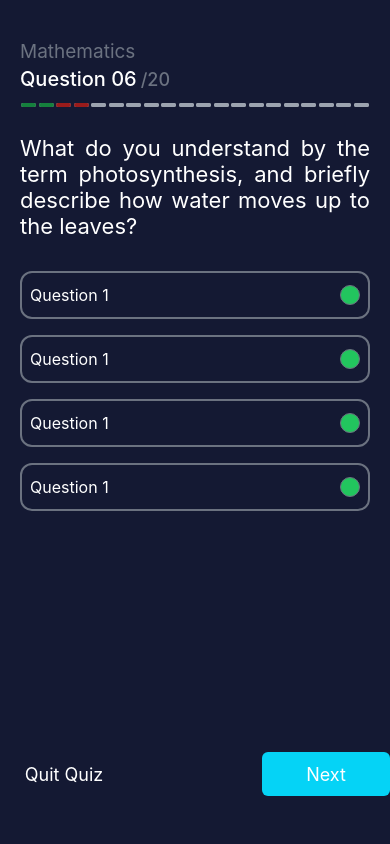
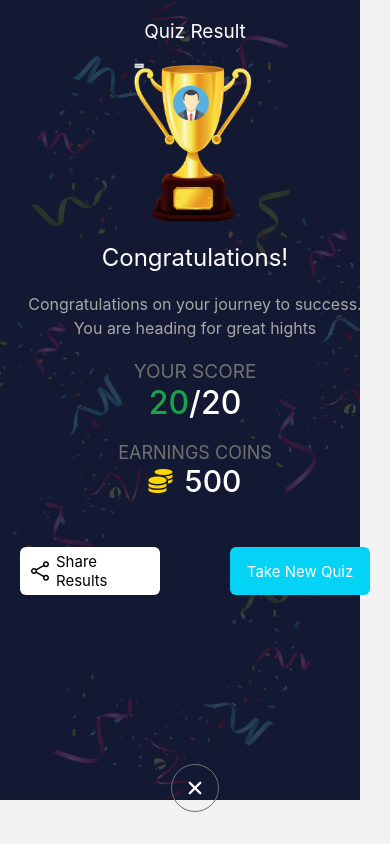
Before and after one commit to SIMZTECH/brainTeaser_Quiz_App, a React Native app in the folder App/: screen /HomeMenuTab in a window 390 px wide. Built offline with nearby package versions, Linux system fonts and the light colour scheme.

Commit message:
completed the results page

```diff
--- a/App/src/assets/images/index.tsx
+++ b/App/src/assets/images/index.tsx
@@ -6,3 +6,5 @@ export {default as language} from './language.png';
 export {default as knowledge} from './knowlegde.png';
 export {default as drama} from './drama.png';
 export {default as user} from './user.png';
+export {default as results_bgCover} from './resultsBg_brainTeaser.png';
+export {default as trophy} from './trophy_image.png';
--- a/App/src/navigations/MainRoute.tsx
+++ b/App/src/navigations/MainRoute.tsx
@@ -17,7 +17,7 @@ const MainRoute = () => {
     }}
 
     >
-      <Stack.Screen name="HomeMenuTab" component={LeadersBoardScreen}/>
+      <Stack.Screen name="HomeMenuTab" component={ResultsScreen}/>
       <Stack.Screen name="Questions" component={QuestionsScreen}/>
       <Stack.Screen name="Results" component={ResultsScreen}/>
     </Stack.Navigator>
--- /dev/null
+++ b/App/src/screens/leaders/ButtonComponent.tsx
@@ -0,0 +1,30 @@
+/* eslint-disable space-infix-ops */
+/* eslint-disable @typescript-eslint/no-unused-vars */
+/* eslint-disable prettier/prettier */
+import { StyleSheet, Text,TouchableOpacity} from 'react-native';
+import React from 'react';
+import FontAwesome5 from 'react-native-vector-icons/FontAwesome5';
+type propsType={
+    iconName:string,
+    text:String,
+    operation:(args:String)=>void,
+    bg_Color:String,
+    iconColor:string,
+    iconSize:number,
+};
+
+const ButtonComponent = ({iconName,text,operation,bg_Color,iconColor,iconSize}:propsType) => {
+    console.log(bg_Color);
+  return (
+      <TouchableOpacity
+      onPress={()=>operation(text)}
+      className={`w-32 h-12 flex-row space-x-1 items-center justify-center rounded-md ${(bg_Color)?'bg-[#05d3f6]':''}`}>
+          {(iconName!=='') && <FontAwesome5 name={iconName} size={iconSize} color={iconColor}/>}
+          <Text className='b text-[16px] text-white'>{text}</Text>
+      </TouchableOpacity>
+  );
+}
+
+export default ButtonComponent;
+
+const styles = StyleSheet.create({});
--- a/App/src/screens/leaders/LeadersBoardScreen.tsx
+++ b/App/src/screens/leaders/LeadersBoardScreen.tsx
@@ -1,3 +1,4 @@
+/* eslint-disable jsx-quotes */
 /* eslint-disable @typescript-eslint/no-unused-vars */
 /* eslint-disable prettier/prettier */
 import { StyleSheet, Text, View } from 'react-native';
@@ -5,8 +6,10 @@ import React, { useEffect } from 'react';
 import DimenstionsCustom from '../../assets/constants/dimensions/DimenstionsCustom';
 import QuestionMarker from './QuestionMarker';
 import QuestionBox from './QuestionBox';
+import ButtonComponent from './ButtonComponent';
 
 const {height,width,DimensionReducer}=DimenstionsCustom;
+
 
 const LeadersBoardScreen = () => {
   console.log(DimensionReducer(width));
@@ -14,11 +17,30 @@ const LeadersBoardScreen = () => {
 
   const [data,setData]=React.useState([true,true,false,false]);
   const track=[true,true,true,true,true,true,true,true,true,true,true,true,true,true,true,true,true,true,true,true];
-  const questionsAnswers=[true,true,true,true];
-
-  // const QuestionSelector=((args:Boolean)=>{
-  //   console.log(args);
-  // });
+  const questionsAnswers=[
+    {
+    'id':'01',
+    'correct':'true',
+    'Answer':'Sir. james Banda'
+   },
+   {
+    'id':'02',
+    'correct':'false',
+    'Answer':'Dr. Emmanuel '
+   },
+   {
+    'id':'03',
+    'correct':'false',
+    'Answer':'Prof. john Banda'
+   },
+   {
+    'id':'04',
+    'correct':'false',
+    'Answer':'Dr. kelvin Lungu'
+   },
+];
+const [correctAnswer,setCorrectAnswer]=React.useState<Boolean>(false);
+const [disableBtn,setDisableBtn]=React.useState<Boolean>(false);
 
   useEffect(()=>{
 
@@ -51,25 +73,35 @@ const LeadersBoardScreen = () => {
             {
               questionsAnswers.map((value,_index)=>
                 <QuestionBox
-                  answer={'Question 1'}
-                  operation={((args:Boolean)=>{
-                    console.log(args);
-              })}
-              answerStatus={value} key={_index}
-              />)
+                  answer={value}
+                  key={value.id}
+                  disableBtn={disableBtn}
+                  setDisableBtn={setDisableBtn}
+                />)
             }
-
           </View>
       </View>
 
-      <View className={`b flex-row justify-between absolute bottom-12 w-full self-center`}>
-      <View className='b w-32 h-11  items-center justify-center rounded-md'>
-          <Text className='b text-[18px] text-white'>Quit Quiz</Text>
-        </View>
-        <View className='b w-32 h-11 bg-[#05d3f6] items-center justify-center rounded-md'>
-          <Text className='b text-[18px] text-white'>Next</Text>
-        </View>
+      <View className={'b flex-row justify-between absolute bottom-10 w-full self-center'}>
+        <ButtonComponent
+          iconName={'power-off'}
+          text={'Quit Quiz'}
+          operation={((args: String) => { console.log(args); })}
+          bg_Color={''}
+          iconColor={'#8c8c8c'}
+          iconSize={16}
+        />
 
+        <ButtonComponent
+          iconName={''}
+          text={'Next'}
+          operation={((args: String) => {
+            setDisableBtn(false);
+            console.log(args);
+          })}
+          bg_Color={`#05d3f6`}
+          iconColor={''}
+          iconSize={0}/>
       </View>
 
     </View>
--- a/App/src/screens/leaders/QuestionBox.tsx
+++ b/App/src/screens/leaders/QuestionBox.tsx
@@ -1,29 +1,54 @@
 /* eslint-disable prettier/prettier */
 import { StyleSheet, Text, TouchableOpacity, View} from 'react-native';
-import React from 'react';
-import Ionicons from 'react-native-vector-icons/Ionicons'
+import React, { useEffect, useState } from 'react';
+import Ionicons from 'react-native-vector-icons/Ionicons';
 import DimenstionsCustom from '../../assets/constants/dimensions/DimenstionsCustom';
 const {height,width,DimensionReducer}=DimenstionsCustom;
 
 type propsType={
-    answer:string,
-    operation:(args:Boolean)=>any,
-    answerStatus:Boolean,
+    answer:any,
+    disableBtn:any,
+    setDisableBtn:any,
 };
 
-const QuestionBox = ({answer,operation,answerStatus}:propsType) => {
+const QuestionBox = ({answer,setDisableBtn,disableBtn}:propsType) => {
     const WIDTH=DimensionReducer(width);
+    const [mark,setMark]=useState<String>('');
+    const [remover,setRemover]=useState<Boolean>(false);
+
+
+    useEffect(()=>{
+
+
+
+        setTimeout(() => {
+            setRemover(false);
+        },2000);
+    });
+
 
   return (
       <TouchableOpacity
-          onPress={(()=>console.log(answerStatus))}
-          className={`w-[${WIDTH}px]  mb-2 mt-2 pb-3 pt-3 items-center flex-row px-2 rounded-xl space-x-2 border-[2px] border-gray-500 `}>
-          <Text className='b text-[16px] flex-1 text-white'>{answer}</Text>
-          <View
-            className={`b h-5 w-5 rounded-full border-[1px] border-gray-500 items-center justify-center ${answerStatus?'bg-green-500':'bg-red-500'}`}
-            >
-                {/* {answerStatus && <Ionicons name='md-checkmark-circle-sharp' color={'green'} size={20}/>} */}
-          </View>
+          onPress={(()=>{
+            console.log(answer.correct);
+            setMark(answer.correct);
+            setDisableBtn(true);
+            setRemover(true);
+        })}
+          disabled={disableBtn}
+          className={`w-[${WIDTH}px] h-[50px]  mb-2 mt-2 pb-3 pt-3 items-center flex-row px-2 rounded-xl space-x-2 border-[1.5px] ${mark==='true'?'border-green-700':`${mark==='false'?'border-red-700':'border-gray-500'}`} `}>
+          <Text className='b text-[16px] flex-1 text-white'>{answer.Answer}</Text>
+          {(mark==='true') &&
+            <View className={`b w-[24px] h-[24px] rounded-full border-[1px] border-green-700 items-center justify-center bg-green-700`}>
+                <Ionicons name='checkmark-sharp' size={20} color={'white'}/>
+            </View>
+          }
+           {(mark==='false') &&
+            <View className={`b w-[24px] h-[24px] rounded-full border-[1px] border-red-600 items-center justify-center bg-red-600`}>
+                <Ionicons name='close' size={20} color={'white'}/>
+            </View>
+          }
+          {(mark=='') &&  <View className={`b w-[24px] h-[24px] rounded-full border-[1px] border-gray-500 items-center justify-center`}></View>}
       </TouchableOpacity>
   )
 }
--- /dev/null
+++ b/App/src/screens/results/ResultsBtnComponent.tsx
@@ -0,0 +1,28 @@
+/* eslint-disable prettier/prettier */
+import { StyleSheet, Text,TouchableOpacity} from 'react-native';
+import React from 'react';
+import Ionicons from 'react-native-vector-icons/Ionicons';
+type propsType={
+    iconName:string,
+    text:String,
+    bg_Color:string,
+    fg_Color:string,
+    operation:(args:String)=>void,
+};
+
+const ResultsBtnComponent = ({iconName,text,bg_Color,fg_Color,operation}:propsType) => {
+    console.log(fg_Color);
+  return (
+      <TouchableOpacity
+          onPress={(() => operation(text))}
+          className={`${bg_Color=='#05d3f6'?'bg-[#05d3f6]':'bg-white'} px-2 flex-row items-center justify-center space-x-1 h-12 w-[140px] rounded-md`}
+      >
+          {iconName && <Ionicons name={iconName} size={24} color={'black'} />}
+          <Text className={`${fg_Color=='#ffffff'?'text-[#ffffff]':'text-[#000000]'} text-[15px]`}>{text}</Text>
+      </TouchableOpacity>
+  );
+}
+
+export default ResultsBtnComponent;
+
+const styles = StyleSheet.create({});
--- a/App/src/screens/results/ResultsScreen.tsx
+++ b/App/src/screens/results/ResultsScreen.tsx
@@ -1,15 +1,93 @@
+/* eslint-disable jsx-quotes */
 /* eslint-disable prettier/prettier */
-import { StyleSheet, Text, View } from 'react-native';
+import { Alert, Image, ImageBackground, StyleSheet, Text, TouchableOpacity, View } from 'react-native';
 import React from 'react';
+import DimenstionsCustom from '../../assets/constants/dimensions/DimenstionsCustom';
+import FontAwesome5 from 'react-native-vector-icons/FontAwesome5'
+import Ionicons from 'react-native-vector-icons/Ionicons'
+import {results_bgCover,trophy } from '../../assets/images';
+import ResultsBtnComponent from './ResultsBtnComponent';
+
+const {height,width,DimensionReducer}=DimenstionsCustom;
 
 const ResultsScreen = () => {
+  const WIDTH=DimensionReducer(width);
+  const HEIGHT=DimensionReducer(height);
+
+  const HandleOnPressedButton=((args:String)=>{
+    if(args=='Share Results'){
+      Alert.alert('Warning!',`am redirecting to ${args}`);
+
+    }else if(args=='Take New Quiz'){
+      Alert.alert('Warning!',`am redirecting to ${args}`);
+    }
+  });
+
   return (
-    <View>
-      <Text>ResultsScreen</Text>
+    <View
+    className={`w-[${WIDTH}px] h-[${HEIGHT}px] relative flex-1`}
+    >
+      <ImageBackground
+      source={results_bgCover}
+      className={`b w-full h-full`}
+      >
+        <View className='b  absolute top-0 bottom-0 left-0 right-0 px-5 pt-5'>
+          <Text className='b text-white text-[19px] self-center'>Quiz Result</Text>
+          <View className='b w-[300px] h-[160px] self-center items-center justify-center mt-5'>
+            <Image source={trophy} resizeMode='contain' className='b w-full h-full'/>
+          </View>
+          <View className='b mt-5 items-center mb-2 space-y-5'>
+            <Text className='b text-[24px] text-white'>Congratulations!</Text>
+            <View>
+              <Text className='text-[#a7a7a7] text-[16px] text-center leading-6'>
+                Congratulations on your journey to success. You are heading for great hights
+              </Text>
+            </View>
+            <View className='items-center'>
+              <Text className='b text-[#717171] text-[19px]'>YOUR SCORE</Text>
+              <Text>
+                <Text className='b text-green-600 font-medium text-[32px]'>{20}</Text><Text className='b text-white font-medium text-[32px]'>/{20}</Text>
+              </Text>
+            </View>
+            <View className='b items-center'>
+              <Text className='text-[#717171] text-[18px]'>EARNINGS COINS</Text>
+              <View className='b flex-row items-center space-x-3'>
+                <FontAwesome5 name='coins' size={24} color={'gold'} />
+                <Text className='text-[30px] text-white font-medium'>500</Text>
+              </View>
+            </View>
+          </View>
+
+          <View className='b flex-row justify-between mt-10'>
+            <ResultsBtnComponent
+              iconName={'md-share-social-outline'}
+              text={'Share Results'}
+              bg_Color={'#ffffff'}
+              fg_Color={'#000000'}
+              operation={HandleOnPressedButton}
+            />
+            <ResultsBtnComponent
+              iconName={''}
+              text={'Take New Quiz'}
+              bg_Color={'#05d3f6'}
+              fg_Color={'#ffffff'}
+              operation={HandleOnPressedButton}
+            />
+          </View>
+
+          <TouchableOpacity
+          onPress={()=>{Alert.alert('Warning!',`am going to Home`);}}
+           className='b w-12 h-12 rounded-full border-[1.5px] border-[#717171] absolute bottom-8 self-center items-center justify-center'>
+            <Ionicons name='md-close' size={24} color={'white'}/>
+          </TouchableOpacity>
+        </View>
+
+
+      </ImageBackground>
     </View>
   )
 }
 
 export default ResultsScreen;
 
-const styles = StyleSheet.create({})
+const styles = StyleSheet.create({});
```
Also changed, not shown: App/src/assets/database/DataModel.tsx (added, +7 -0 lines), App/src/assets/images/resultsBg_brainTeaser.png (added), App/src/assets/images/trophy_image.png (added).
